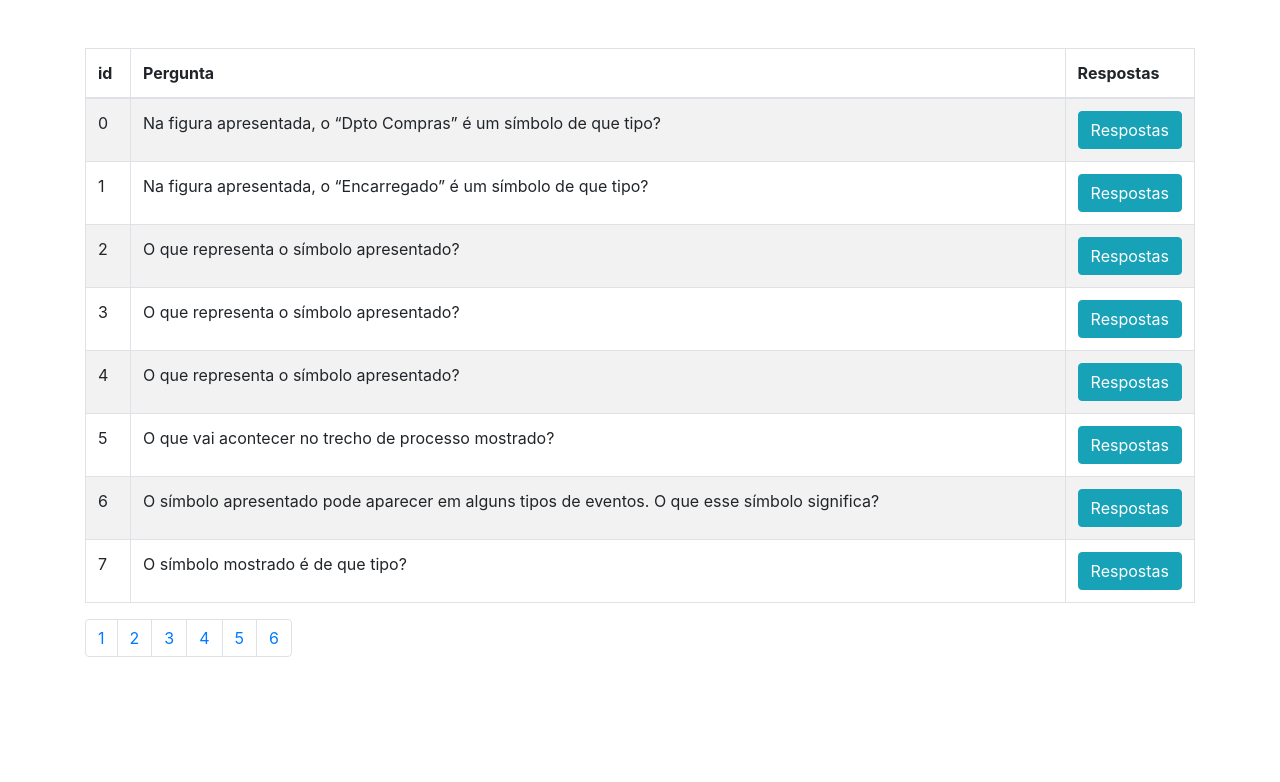
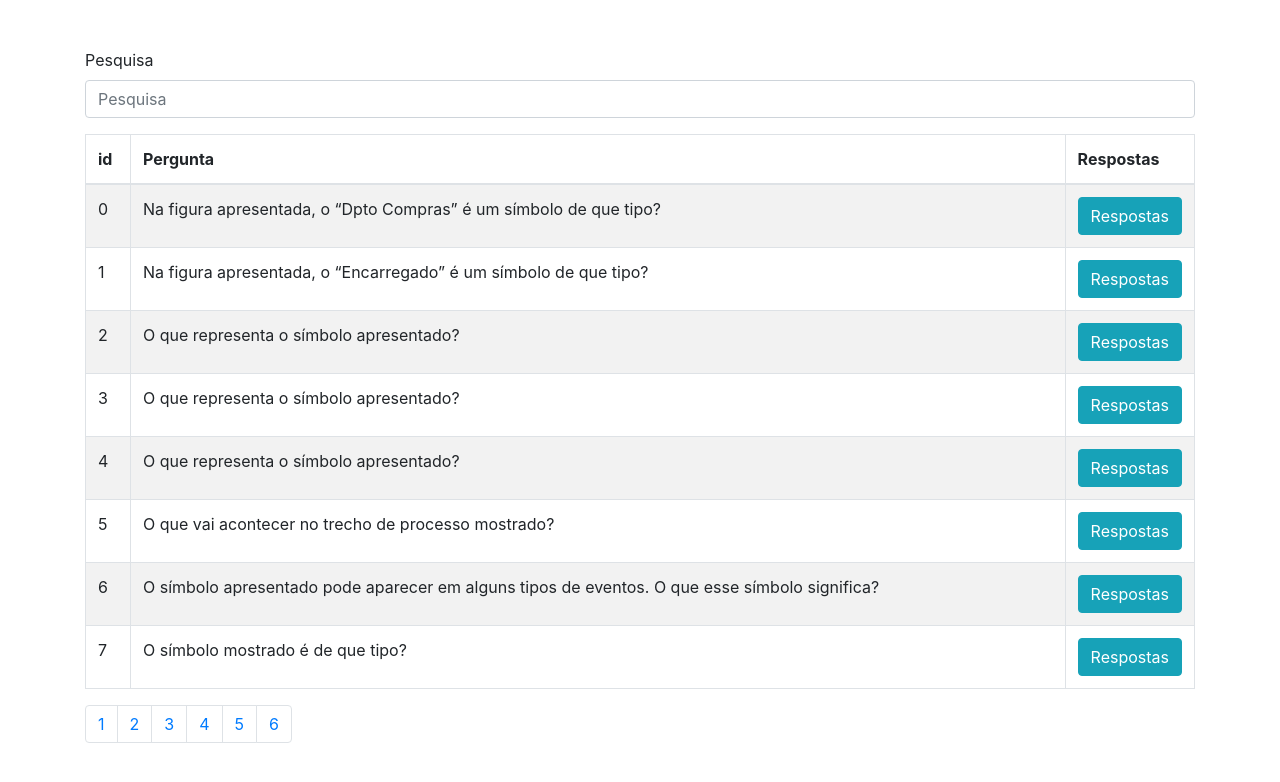
Before and after one commit to brunogyn88/teste-ephrom, a React (Create React App) app: page / in a window 1280 px wide. Shown: the top 782 px of the page. Built offline with nearby package versions, Linux system fonts and the light colour scheme.

Commit message:
componente Filter

```diff
--- a/src/App.js
+++ b/src/App.js
@@ -4,12 +4,14 @@ import datajson from "./data/data.json";
 import { Container } from "react-bootstrap";
 import Posts from './components/Posts';
 import Pagination from './components/Pagination';
+import Filter from './components/Filter';
 
 function App() {
   const [posts, setPosts] = useState([]);
   const [loading, setLoading] = useState(false);
   const [currentPage, setCurrentPage] = useState(1);
   const [postsPerPage, setPostPerPage] = useState(8);
+  const [fitler, setFilter] = useState("");
 
   useEffect(() => {
     const fetchPosts = async () => {
@@ -31,6 +33,7 @@ function App() {
 
   return (
     <Container className="mt-5">
+      <Filter fitler={fitler} filtered={setFilter} />
       <Posts posts={currentPosts} loading={loading} />
       <Pagination postsPerPage={postsPerPage} totalPosts={posts.length} paginate={paginate} />
     </Container>
--- /dev/null
+++ b/src/components/Filter.js
@@ -0,0 +1,13 @@
+import React from "react";
+import { Form } from "react-bootstrap";
+
+const Filter = ({fitler, filtered}) => {
+  return (
+    <Form.Group controlId="formBasicEmail">
+      <Form.Label>Pesquisa</Form.Label>
+      <Form.Control value={fitler} onChange={(e) => filtered(e.target.value)} type="text" placeholder="Pesquisa" />
+    </Form.Group>
+  );
+};
+
+export default Filter;
```
